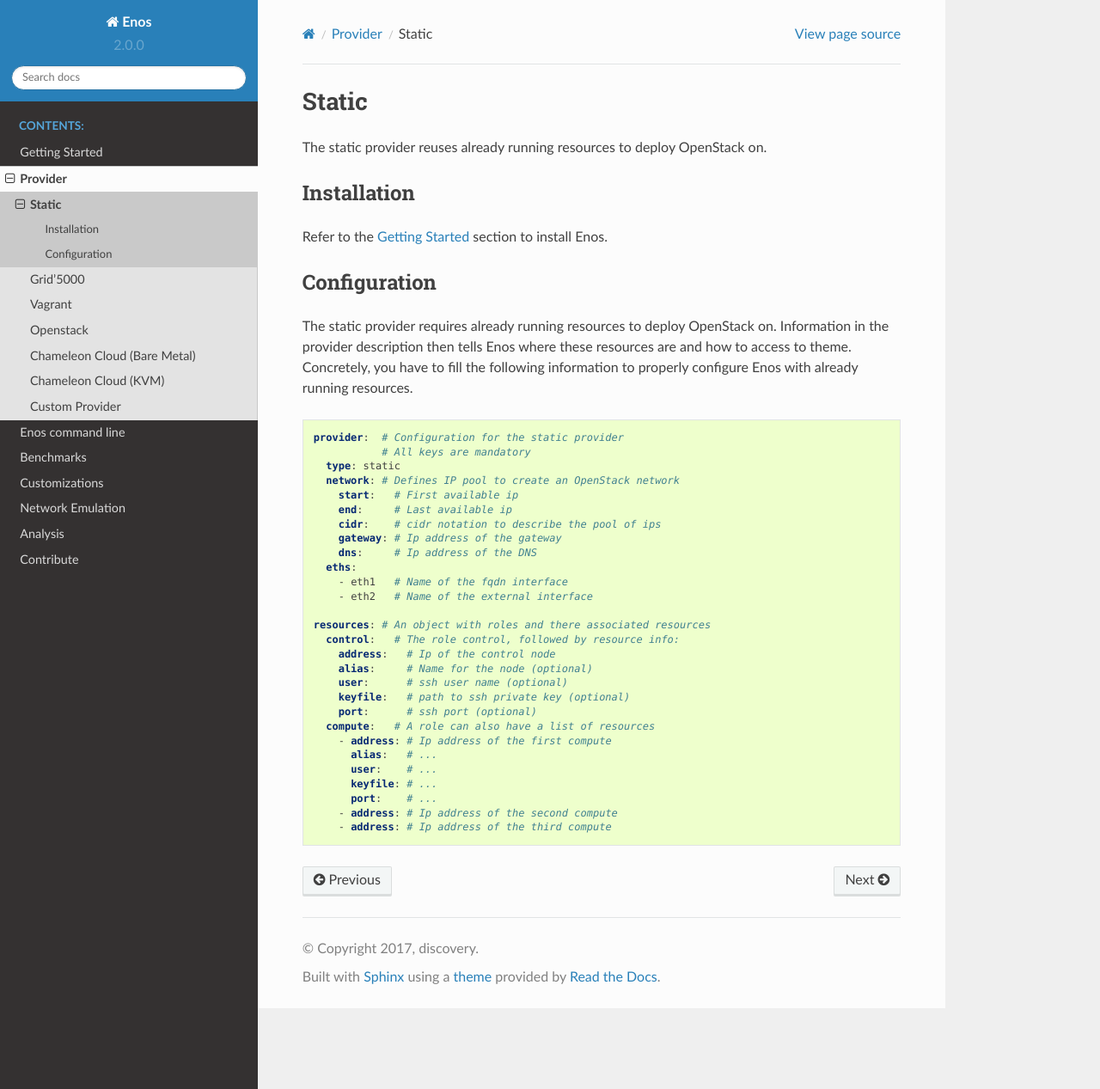
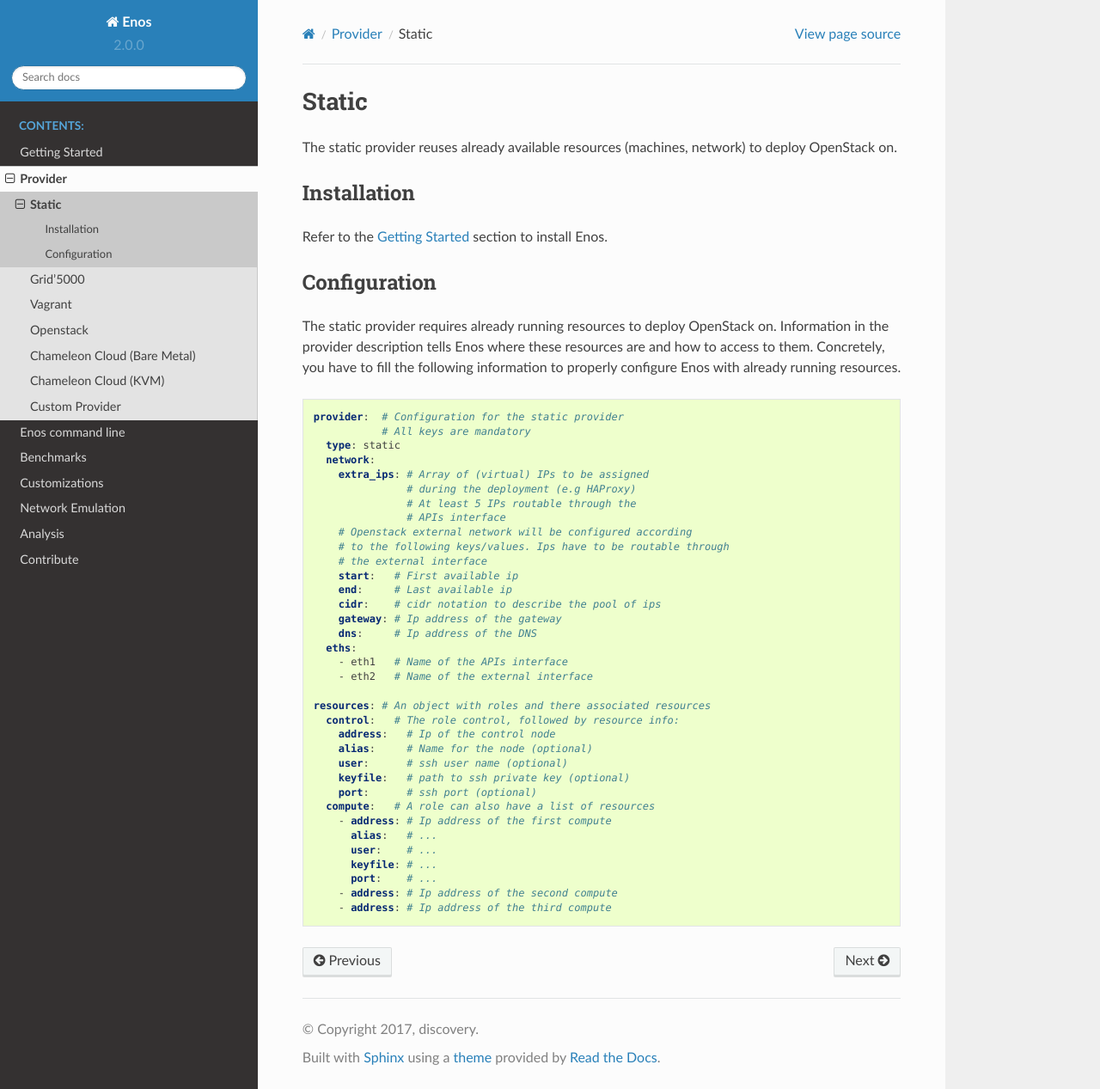
Before and after one commit to BeyondTheClouds/enos, a Sphinx documentation site: the page built from docs/provider/static.rst, in a window 1280 px wide and 1267 px high. Shown: the whole window at 86% size. Built offline with Sphinx 7.4.7 and the Read the Docs theme 2.0.0, drawn with Linux system fonts in a browser that asks for light colours.

Commit message:
[doc] static provider update

```diff
--- a/docs/provider/static.rst
+++ b/docs/provider/static.rst
@@ -3,8 +3,8 @@
 Static
 ======
 
-The static provider reuses already running resources to deploy
-OpenStack on.
+The static provider reuses already available resources (machines, network) to
+deploy OpenStack on.
 
 Installation
 ------------
@@ -15,8 +15,8 @@
 -------------
 
 The static provider requires already running resources to deploy
-OpenStack on. Information in the provider description then tells Enos
-where these resources are and how to access to theme. Concretely, you
+OpenStack on. Information in the provider description tells Enos
+where these resources are and how to access to them. Concretely, you
 have to fill the following information to properly configure Enos with
 already running resources.
 
@@ -25,14 +25,21 @@
    provider:  # Configuration for the static provider
               # All keys are mandatory
      type: static
-     network: # Defines IP pool to create an OpenStack network
+     network:
+       extra_ips: # Array of (virtual) IPs to be assigned
+                  # during the deployment (e.g HAProxy)
+                  # At least 5 IPs routable through the
+                  # APIs interface
+       # Openstack external network will be configured according
+       # to the following keys/values. Ips have to be routable through
+       # the external interface
        start:   # First available ip
        end:     # Last available ip
        cidr:    # cidr notation to describe the pool of ips
        gateway: # Ip address of the gateway
        dns:     # Ip address of the DNS
      eths:
-       - eth1   # Name of the fqdn interface
+       - eth1   # Name of the APIs interface
        - eth2   # Name of the external interface
 
    resources: # An object with roles and there associated resources
```
Also changed, not shown: 1 other file.
